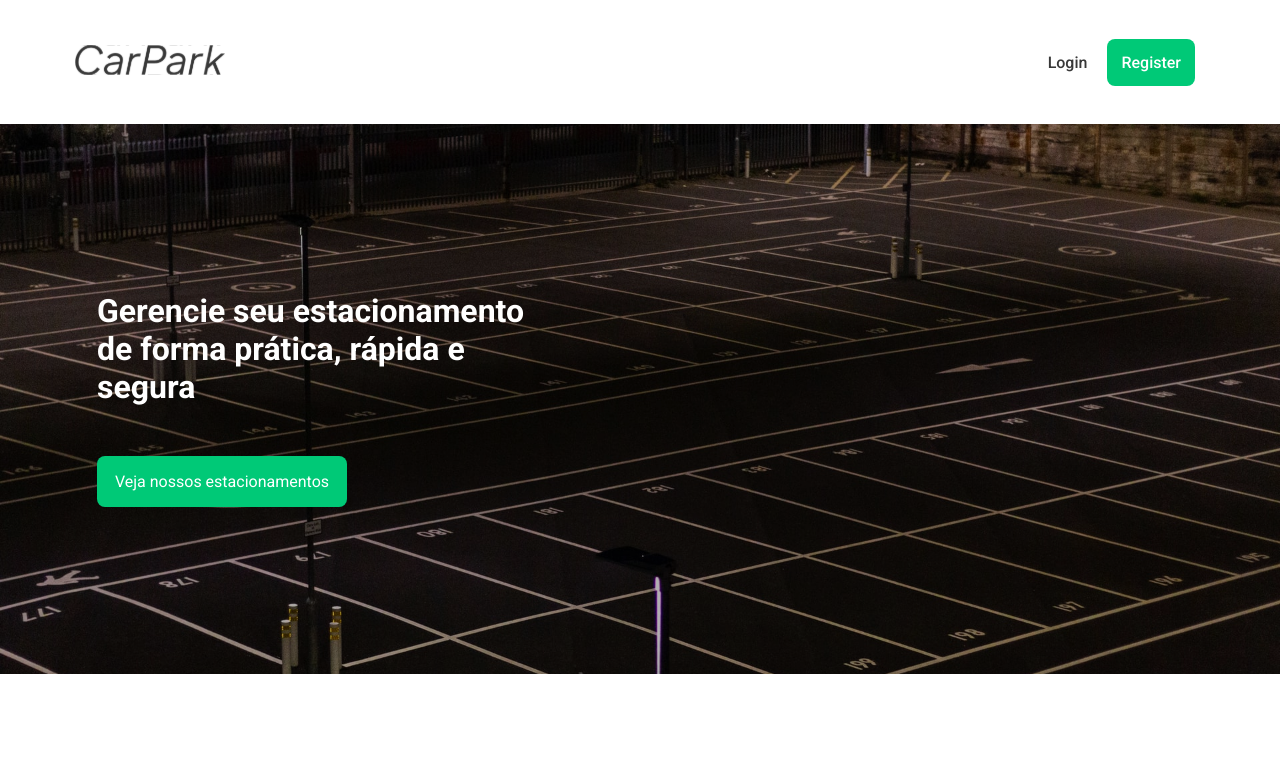
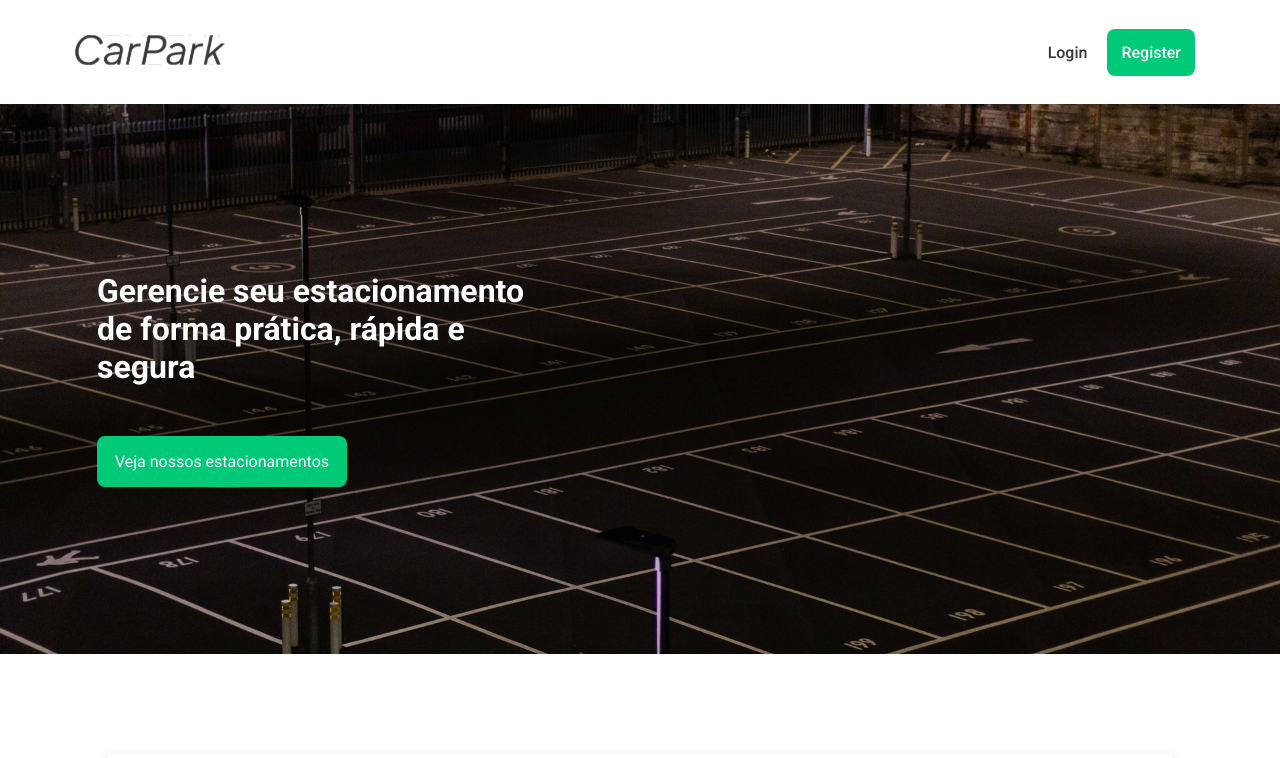
Before and after one commit to joaogabrielramos28/carPark, a Next.js app: page / in a window 1280 px wide. Shown: the top 758 px of the page. Built offline with nearby package versions, Linux system fonts and the light colour scheme.

Commit message:
fix: changing header padding

```diff
--- a/src/components/Header/styles.ts
+++ b/src/components/Header/styles.ts
@@ -6,7 +6,7 @@ export const Container = styled.div`
   background-color: transparent;
   display: flex;
   justify-content: space-between;
-  padding: 10px 75px;
+  padding: 0px 75px;
   align-items: center;
 `;
 
```
